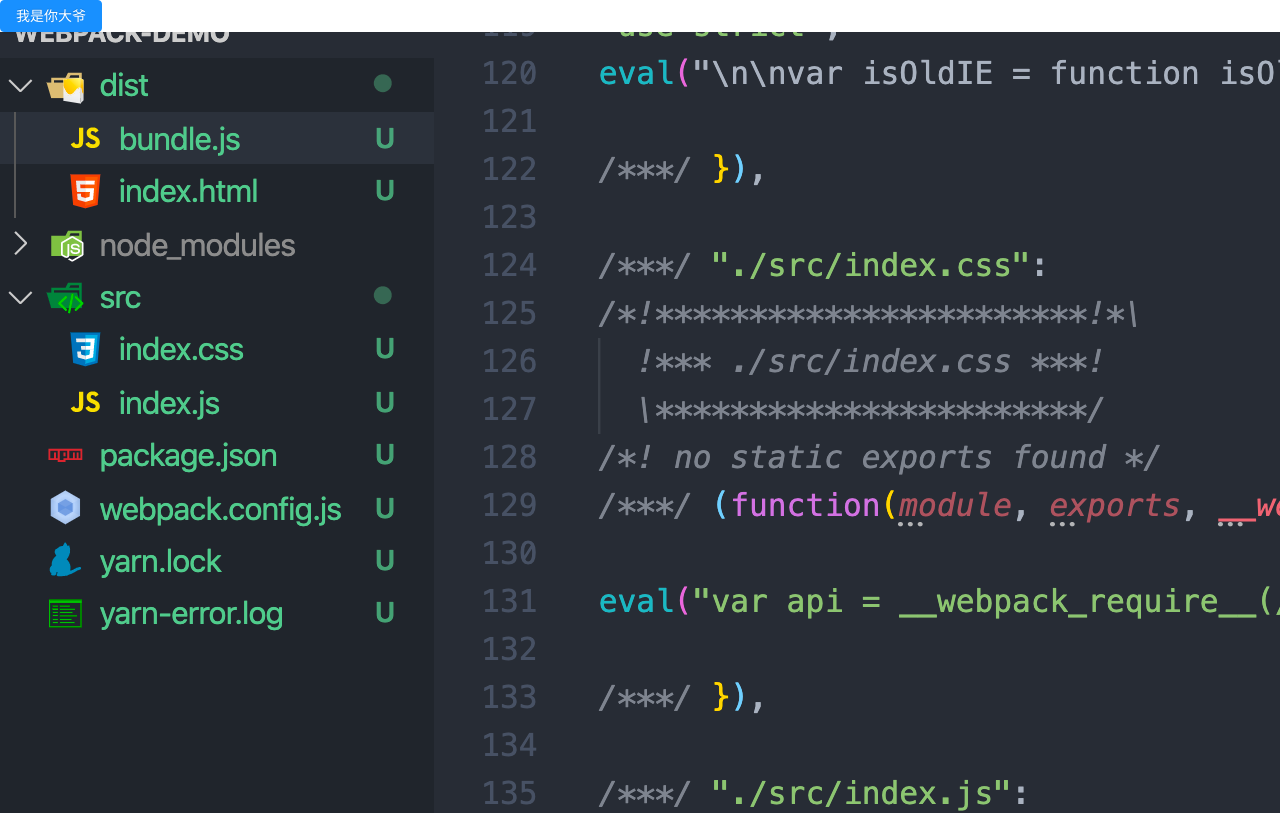
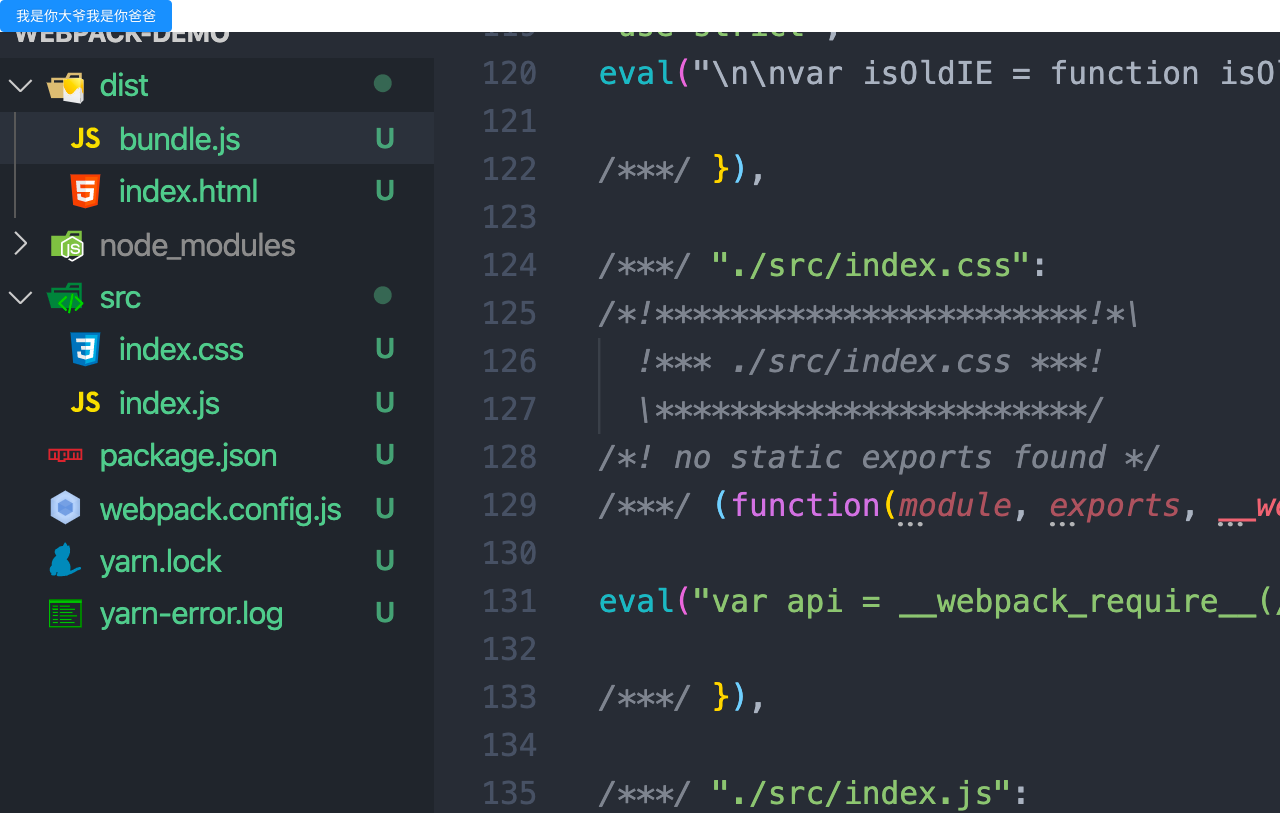
Before and after one commit to chenjiajing23/webpack-demo, a React app: page / in a window 1280 px wide. Shown: the top 813 px of the page. Built offline with nearby package versions, Linux system fonts and the light colour scheme; the HTML template or start-up script is replaced by a standard one.

Commit message:
feat: good

```diff
--- a/package.json
+++ b/package.json
@@ -43,6 +43,7 @@
     "eslint-plugin-react-hooks": "^4.0.4",
     "express": "^4.17.1",
     "fork-ts-checker-webpack-plugin": "^5.0.1",
+    "hard-source-webpack-plugin": "^0.13.1",
     "html-webpack-plugin": "^4.3.0",
     "http-server": "^0.12.3",
     "husky": "^4.2.5",
--- a/src/modules/demo/pages/demo.tsx
+++ b/src/modules/demo/pages/demo.tsx
@@ -11,7 +11,7 @@ interface IProps {
 
 const Demo: FC<IProps> = (props: IProps) => (
   <div styleName="demo">
-    <Button type="primary">{props.text}</Button>
+    <Button type="primary">{props.text}我是你爸爸</Button>
     <img src={demeImage} alt="" />
     <div styleName="cover" />
   </div>
```
Also changed, not shown: 3 other files (tests, documents, lock files or other folders).
